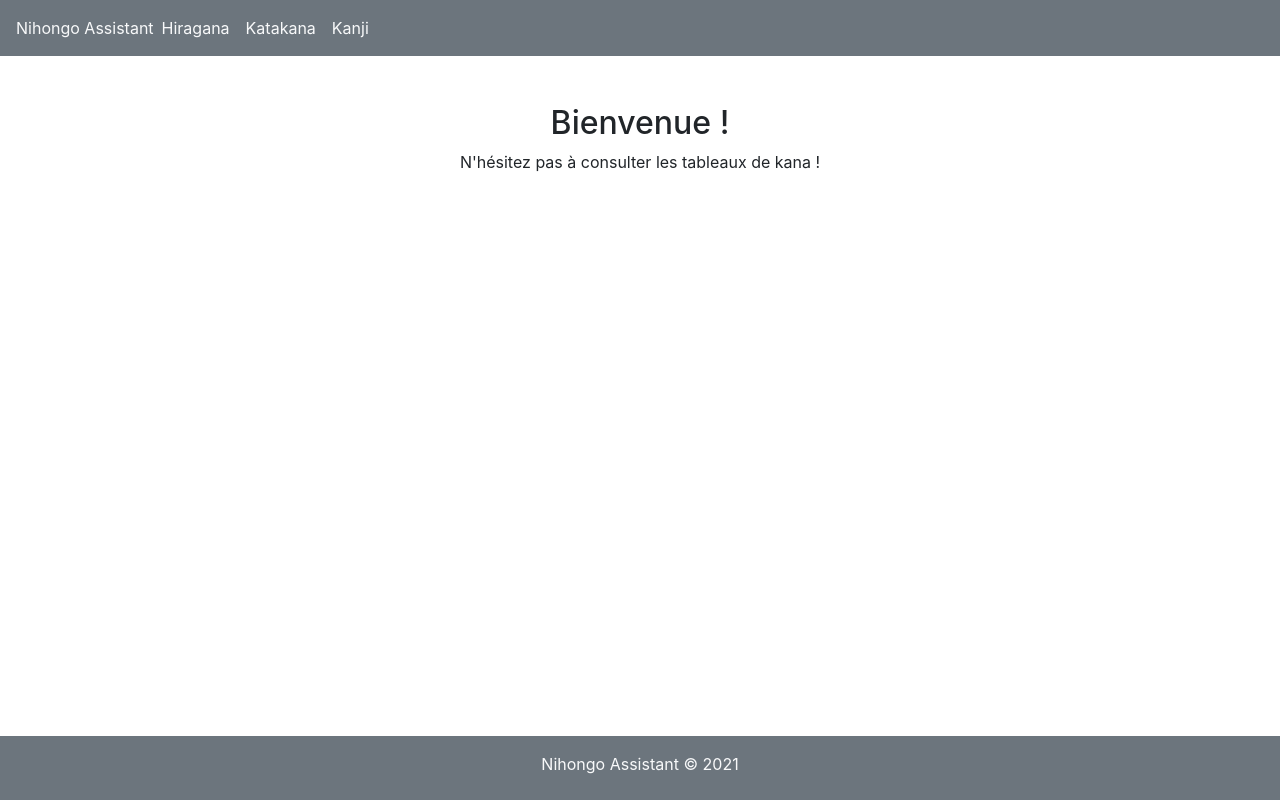
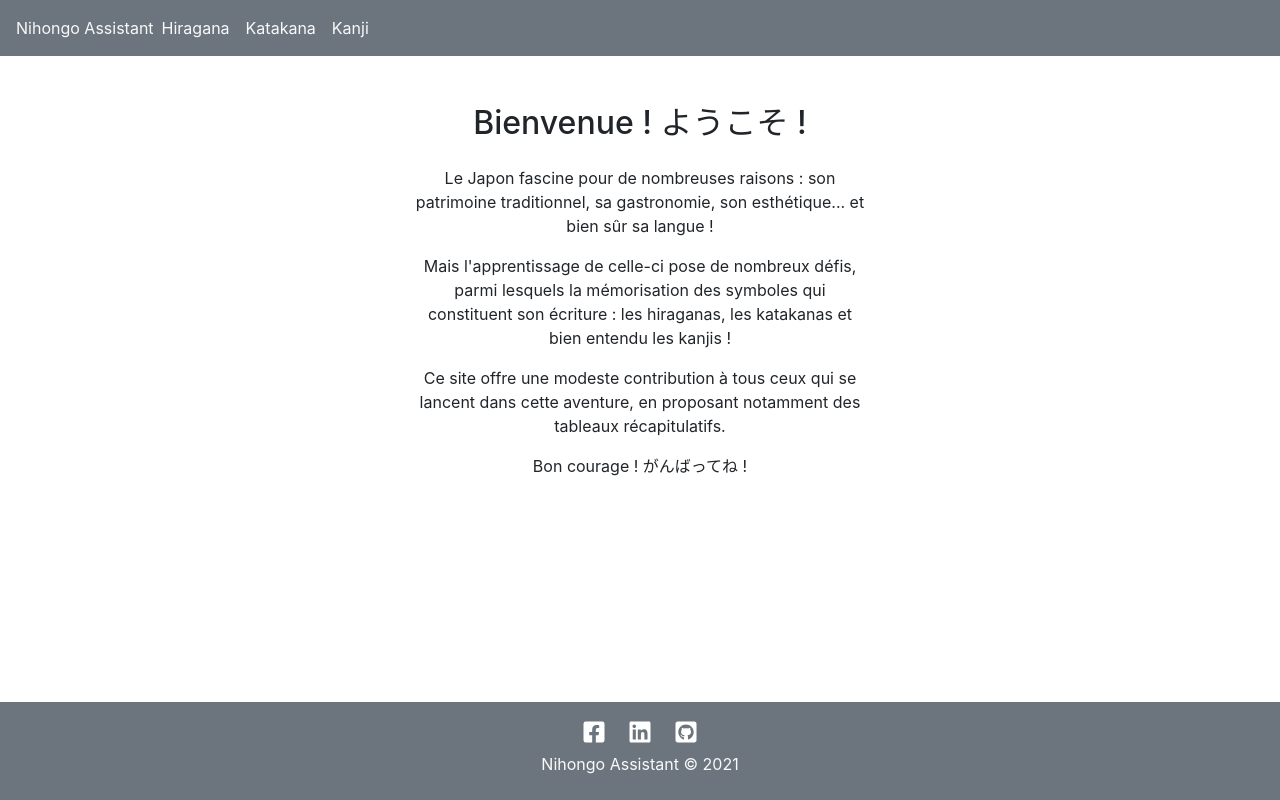
Before and after one commit to LDVerdier/nihongo-assistant, a React (Create React App) app: page / in a window 1280 px wide. Built offline with nearby package versions, Linux system fonts and the light colour scheme.

Commit message:
added network links and updated UI

```diff
--- a/src/App.js
+++ b/src/App.js
@@ -1,4 +1,5 @@
 import {Header} from './components/Header'
+import {Home} from './components/Home'
 import {Grid} from './components/Grid'
 import {Footer} from './components/Footer'
 // import {Translation} from './components/Translation'
@@ -261,10 +262,7 @@ function App() {
                 <Route path='/'
                 exact
                 render = {() => {
-                    return <div className="col-12 col-md-6 mx-auto text-center p-5">
-                    <h2>Bienvenue !</h2>
-                    <p>N'hésitez pas à consulter les tableaux de kana !</p>
-                    </div>
+                    return <Home />
                 }}
                 />
                 <Route path='/hiragana'
--- a/src/components/Footer.js
+++ b/src/components/Footer.js
@@ -1,6 +1,17 @@
+import { FaFacebookSquare } from 'react-icons/fa'
+import { FaLinkedin } from 'react-icons/fa'
+import { FaGithubSquare } from 'react-icons/fa'
+
+
 export const Footer = () => {
     return (
         <footer className="text-center bg-secondary text-light pt-3 pb-2 mt-auto">
+            <div className="mb-2">
+
+            <a className="social-network-link" href="https://www.facebook.com/laurent.verdier.925" target="_blank"><FaFacebookSquare style={{color: 'white', fontSize: '1.5em'}}/></a>
+            <a className="social-network-link" href="https://www.linkedin.com/in/lverdier" target="_blank"><FaLinkedin style={{color: 'white', fontSize: '1.5em'}}/></a>
+            <a className="social-network-link" href="https://github.com/LDVerdier/nihongo-assistant" target="_blank"><FaGithubSquare style={{color: 'white', fontSize: '1.5em'}}/></a>
+            </div>
             <p>Nihongo Assistant &copy; 2021</p>
         </footer>
     )
--- /dev/null
+++ b/src/components/Home.js
@@ -0,0 +1,11 @@
+export const Home = () => {
+    return (
+        <div className="col-12 col-md-6 mx-auto text-center p-5">
+            <h2 className="mb-4">Bienvenue ! ようこそ !</h2>
+            <p>Le Japon fascine pour de nombreuses raisons : son patrimoine traditionnel, sa gastronomie, son esthétique... et bien sûr sa langue !</p>
+            <p>Mais l'apprentissage de celle-ci pose de nombreux défis, parmi lesquels la mémorisation des symboles qui constituent son écriture : les hiraganas, les katakanas et bien entendu les kanjis !</p>
+            <p>Ce site offre une modeste contribution à tous ceux qui se lancent dans cette aventure, en proposant notamment des tableaux récapitulatifs.</p>
+            <p>Bon courage ! がんばってね !</p>
+        </div>
+    )
+}
--- a/src/index.css
+++ b/src/index.css
@@ -27,5 +27,8 @@
 .translation{
     border: 1px black solid;
     height: 500px;
-    /* position: fixed; */
 }
+
+.social-network-link{
+    margin: 0 0.7em 0 0.7em;
+}
```
Also changed, not shown: 1 other file (tests, documents, lock files or other folders).
